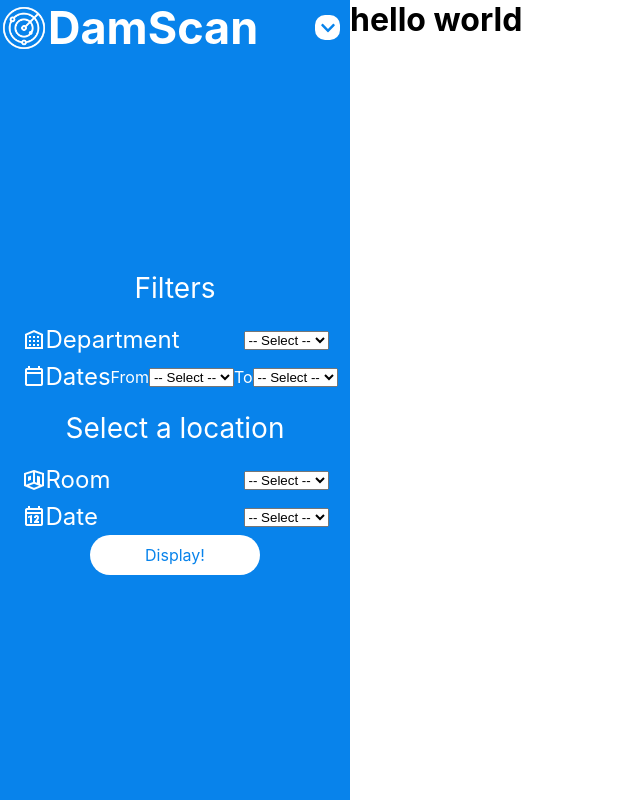
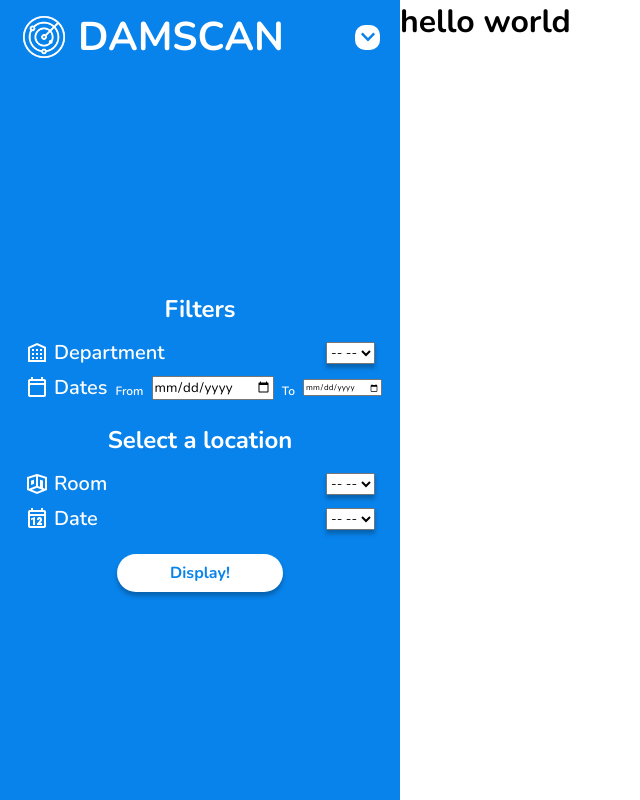
Before and after one commit to kristinaxlee/LiDAR-Capstone-Project, a React (Create React App) app in the folder dam-scan-web/: page / in a window 1280 px wide. Shown: the whole page, without its empty margins (0-640 px from the left). Built offline with nearby package versions, Linux system fonts and the light colour scheme.

Commit message:
fix more styling

```diff
--- a/dam-scan-web/public/index.html
+++ b/dam-scan-web/public/index.html
@@ -24,7 +24,11 @@
       work correctly both with client-side routing and a non-root public URL.
       Learn how to configure a non-root public URL by running `npm run build`.
     -->
-    <title>React App</title>
+    <link
+      href="https://fonts.googleapis.com/css2?family=Nunito:wght@300;400;600;700;800&family=Roboto:wght@100;300;400;500;700&family=Space+Mono:wght@400;700&display=swap"
+      rel="stylesheet"
+    />
+    <title>Dam Scan</title>
   </head>
   <body>
     <noscript>You need to enable JavaScript to run this app.</noscript>
--- a/dam-scan-web/src/Dropdown.tsx
+++ b/dam-scan-web/src/Dropdown.tsx
@@ -1,17 +1,22 @@
 import React from "react";
+import styled from "styled-components";
+
+const DropdownContainer = styled.div`
+  box-shadow: 0px 4px 4px rgba(0, 0, 0, 0.25);
+`;
 
 function Dropdown(props: any) {
   return (
-    <div>
+    <DropdownContainer>
       <select onChange={props.change} value={props.value}>
-        <option value="0">-- Select --</option>
+        <option value="0">-- --</option>
         {props.options.map((item: any) => (
           <option key={item.id} value={item.id}>
             {item.name}
           </option>
         ))}
       </select>
-    </div>
+    </DropdownContainer>
   );
 }
 
--- a/dam-scan-web/src/SideMenu.tsx
+++ b/dam-scan-web/src/SideMenu.tsx
@@ -30,7 +30,7 @@ const options = [
 
 const SideMenuContainer = styled.div`
   background-color: #0883eb;
-  width: 350px;
+  width: 400px;
   text-align: center;
 `;
 
@@ -40,6 +40,8 @@ const SideMenuHeader = styled.div`
   align-items: center;
   justify-content: space-between;
   color: white;
+  padding-top: 10px;
+  padding-bottom: 10px;
 `;
 
 const FilterContainer = styled.div`
@@ -47,18 +49,24 @@ const FilterContainer = styled.div`
   align-items: center;
   text-align: center;
   justify-content: space-between;
-  padding: 4px;
+  margin: 5px;
+  position: relative;
+  height: 30px;
 `;
 
 const FilterName = styled.p`
   color: white;
-  font-size: 24px;
+  padding-left: 5px;
+  font-size: 20px;
+  font-weight: 600;
 `;
 
 const SideMenuTitle = styled.p`
   color: white;
-  font-size: 28px;
-  padding: 16px;
+  font-size: 24px;
+  padding-top: 16px;
+  padding-bottom: 8px;
+  font-weight: 700;
 `;
 
 const Icon = styled.img`
@@ -69,9 +77,16 @@ const SiteLogo = styled.img`
   height: 48px;
 `;
 
+const SiteTitle = styled.p`
+  font-size: 40px;
+  padding-left: 10px;
+  color: white;
+  font-weight: 700;
+`;
+
 const FaIconContainer = styled.div`
   display: flex;
-  margin-right: 10px;
+  margin-right: 20px;
   background-color: white;
   width: 25px;
   height: 25px;
@@ -85,14 +100,25 @@ const FilterLabel = styled.div`
   align-items: center;
 `;
 
+const FilterTitleSmall = styled.div`
+  font-size: 12px;
+  font-weight: 600;
+  display: inline-block;
+  align-self: flex-end;
+  padding: 4px;
+`;
+
 const DisplayButton = styled.div`
   background-color: white;
   color: #0883eb;
   width: 150px;
   text-align: center;
   border-radius: 20px;
-  padding: 10px;
+  padding: 8px;
   margin: 0 auto;
+  margin-top: 20px;
+  font-weight: 700;
+  box-shadow: 0px 4px 4px rgba(0, 0, 0, 0.25);
 `;
 
 function SideMenu(props: any) {
@@ -144,9 +170,15 @@ function SideMenu(props: any) {
     <div>
       <SideMenuContainer style={{ height: menuActive ? "100vh" : "" }}>
         <SideMenuHeader>
-          <div style={{ display: "flex", alignItems: "center" }}>
+          <div
+            style={{
+              display: "flex",
+              alignItems: "center",
+              paddingLeft: "20px",
+            }}
+          >
             <SiteLogo src={logo} />
-            <h2 style={{ color: "white", fontSize: 45 }}>DamScan</h2>
+            <SiteTitle>DAMSCAN</SiteTitle>
           </div>
 
           <FaIconContainer
@@ -174,8 +206,6 @@ function SideMenu(props: any) {
           <div
             style={{
               display: "flex",
-              justifyContent: "center",
-              alignItems: "center",
               minHeight: "90%",
             }}
           >
@@ -206,18 +236,40 @@ function SideMenu(props: any) {
                   <Icon src={calendar} />
                   <FilterName>Dates</FilterName>
                 </FilterLabel>
-                {"   "} <p>From</p>
-                <Dropdown
-                  options={options}
+                <div
+                  style={{
+                    height: "100%",
+                    display: "flex",
+                    padding: "4px",
+                  }}
+                >
+                  <FilterTitleSmall>From</FilterTitleSmall>
+                </div>
+                <input
+                  type="date"
+                  id="start"
+                  name="trip-start"
                   value={filters.fromDate}
-                  change={changeFromDate}
-                />
-                <p>To</p>
-                <Dropdown
-                  options={options}
+                  onChange={changeFromDate}
+                ></input>
+
+                <div
+                  style={{
+                    height: "100%",
+                    display: "flex",
+                    padding: "4px",
+                  }}
+                >
+                  <FilterTitleSmall>To</FilterTitleSmall>
+                </div>
+                <input
+                  style={{ fontSize: "8px" }}
+                  type="date"
+                  id="start"
+                  name="trip-start"
                   value={filters.toDate}
-                  change={changeToDate}
-                />
+                  onChange={changeToDate}
+                ></input>
               </FilterContainer>
 
               <SideMenuTitle>Select a location</SideMenuTitle>
--- a/dam-scan-web/src/index.css
+++ b/dam-scan-web/src/index.css
@@ -11,6 +11,7 @@ body {
 * {
   margin: 0;
   padding: 0;
+  font-family: "Nunito", sans-serif;
 }
 
 code {
```
